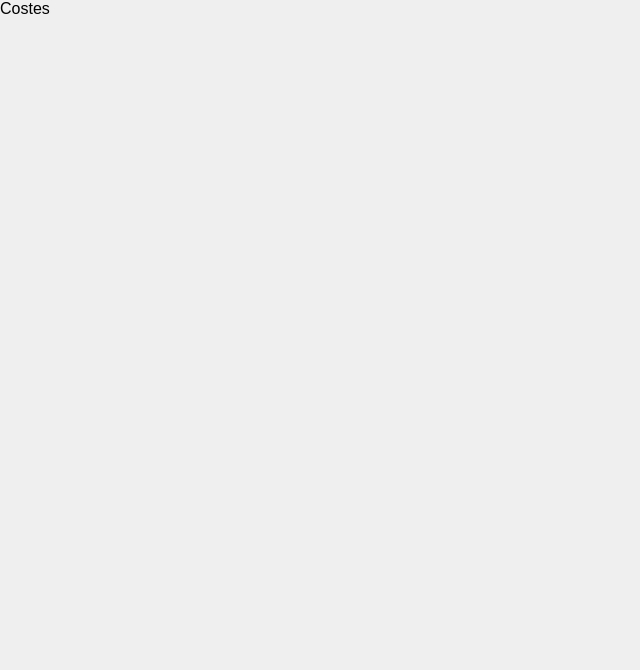
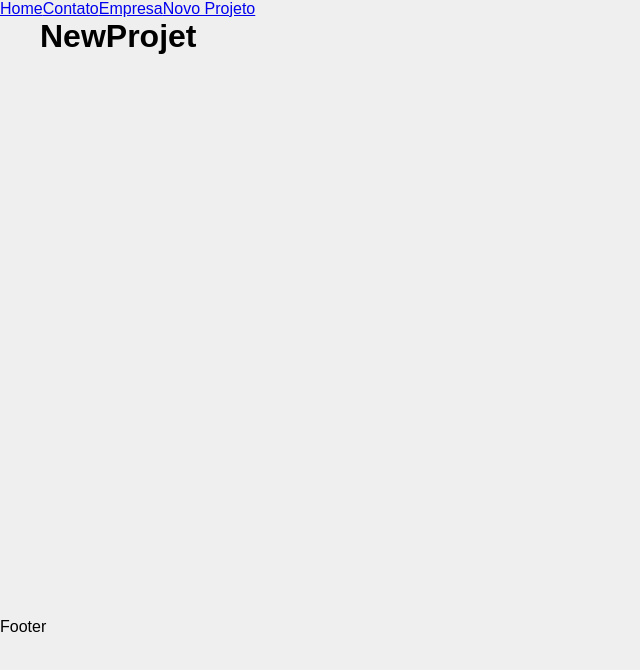
Before and after one commit to devCaiodias/Costs, a React (Create React App) app: page /NewProjet in a window 1280 px wide. Shown: the top 670 px of the page, without its empty margins (0-640 px from the left). Built offline with nearby package versions, Linux system fonts and the light colour scheme.

Commit message:
Fazendo a base do projeto, primeiro comandos e ajustes,

```diff
--- a/src/App.js
+++ b/src/App.js
@@ -1,9 +1,29 @@
+import { BrowserRouter as Router, Route, Routes, Link } from 'react-router-dom';
+import Home from './components/Pages/Home';
+import Contato from './components/Pages/Contato';
+import NewProjet from './components/Pages/NewProjet';
+import Company from './components/Pages/Company';
+import Container from './layout/Container';
 
 function App() {
   return (
-    <div className="App">
-      <p>Costes</p>
-    </div>
+    <Router>
+      <div>
+          <Link to="/">Home</Link>
+          <Link to="/contato">Contato</Link>
+          <Link to="/Company">Empresa</Link>
+          <Link to="/NewProjet">Novo Projeto</Link>
+      </div>
+      <Container customClass='min_height'>
+        <Routes>
+          <Route path='/' element={<Home />} />
+          <Route path='/Company' element={<Company />} />
+          <Route path='/contato' element={<Contato />} />
+          <Route path='/NewProjet' element={<NewProjet />} />
+        </Routes>
+      </Container>
+      <p>Footer</p>
+    </Router>
   );
 }
 
--- /dev/null
+++ b/src/components/Pages/Company.js
@@ -0,0 +1,10 @@
+function Company() {
+    return (
+        <>
+            <h1>Company</h1>
+
+        </>
+    )
+}
+
+export default Company;
--- /dev/null
+++ b/src/components/Pages/Contato.js
@@ -0,0 +1,10 @@
+function Contato() {
+    return (
+        <>
+            <h1>Contato</h1>
+        </>
+    )
+}
+
+
+export default Contato;
--- /dev/null
+++ b/src/components/Pages/Home.js
@@ -0,0 +1,9 @@
+function Home() {
+    return (
+        <>
+            <h1>Homeeee</h1>
+        </>
+    )
+}
+
+export default Home;
--- /dev/null
+++ b/src/components/Pages/NewProjet.js
@@ -0,0 +1,9 @@
+function NewProjet() {
+    return (
+       <>
+        <h1>NewProjet</h1>
+       </>
+    )
+}
+
+export default NewProjet;
--- /dev/null
+++ b/src/layout/Container.js
@@ -0,0 +1,11 @@
+import styles from './Container.module.css'
+
+function Container(props) {
+    return (
+        <div className={`${styles.container} ${styles[props.customClass]}`}>
+            {props.children}
+        </div>
+    )
+}
+
+export default Container;
--- /dev/null
+++ b/src/layout/Container.module.css
@@ -0,0 +1,21 @@
+.container {
+    width: 1200px;
+    display: flex;
+    justify-content: space-between;
+    margin:  0 auto;
+    flex-wrap: wrap;
+}
+
+.min_height{
+    min-height: 75%;
+}
+
+.start {
+    justify-content: flex-start;
+
+}
+
+.column {
+    flex-direction: column;
+    justify-content: flex-start;
+}
```
